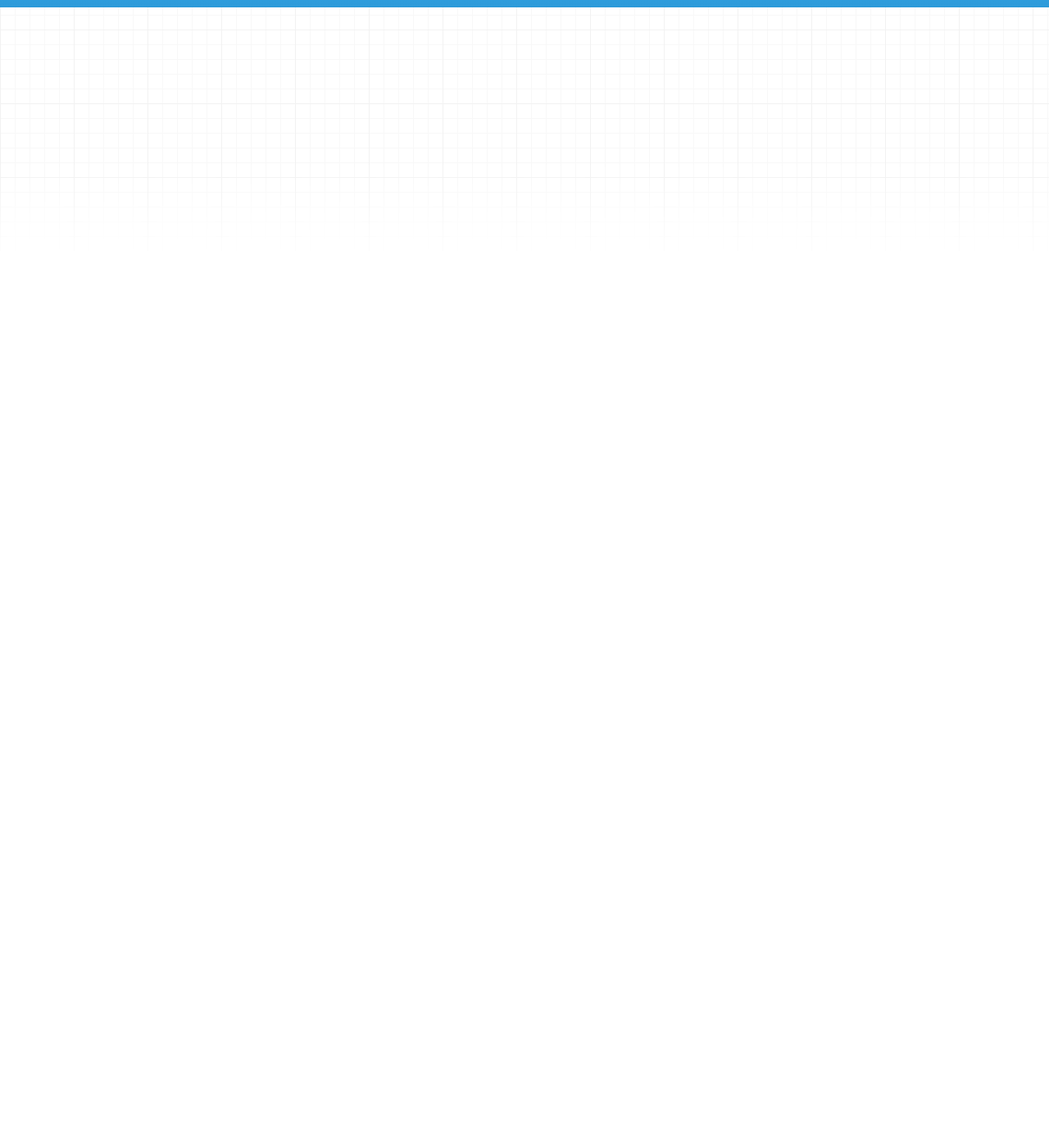
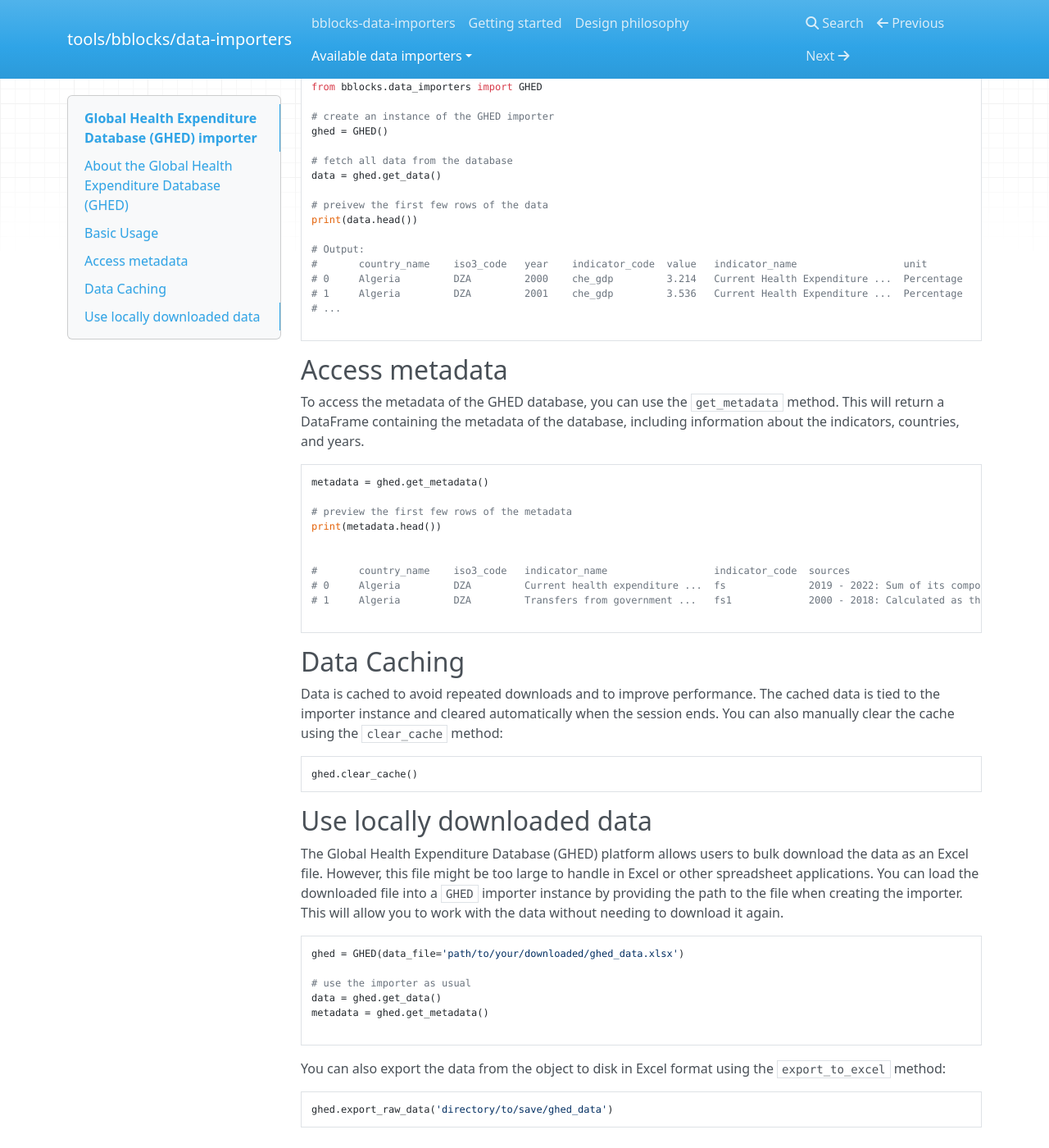
Before and after one commit to ONEcampaign/bblocks_data_importers, an MkDocs documentation site: the page built from docs/docs/importers/ghed.md, in a window 1280 px wide and 1400 px high, scrolled down 578 px. Shown: the whole window at 82% size. Built offline with MkDocs 1.6.1, drawn with Linux system fonts in a browser that asks for light colours; nearby versions of some CDN libraries; before the commit the page ends 900 px from its top, so only the background shows below that; some of the changed text lies outside the part shown.

Commit message:
build docs

````diff
--- a/docs/docs/importers/ghed.md
+++ b/docs/docs/importers/ghed.md
@@ -1,5 +1,92 @@
+from importlib.metadata import metadatafrom mkdocs.commands.gh_deploy import gh_deploy
+
 # Global Health Expenditure Database (GHED) importer
 
-!!! warning "Docs under construction"
+The `GHED` importer provides structured access to the Global Health Expenditure Database published and maintained
+by the World Health Organization (WHO).
 
-    The documentation for the GHED importer is currently under construction.
+## About the Global Health Expenditure Database (GHED)
+
+
+The Global Health Expenditure Database (GHED) provides comprehensive data on health expenditures across
+countries, allowing for detailed analysis and comparison of health spending patterns since 2000. The database
+contains detailed breakdowns of health expenditure including by health care functions,
+by diseases and conditions, spending for the under 5-year-old population, and spending by provider type, as well as
+capital investments.
+
+Visit the [GHED website](https://apps.who.int/nha/database) for more information.
+
+## Basic Usage
+
+To start using the importer, instantiate the importer and use the get_data method to fetch all the data in
+the database
+
+```py
+from bblocks.data_importers import GHED
+
+# create an instance of the GHED importer
+ghed = GHED()
+
+# fetch all data from the database
+data = ghed.get_data()
+
+# preivew the first few rows of the data
+print(data.head())
+
+# Output:
+#       country_name	iso3_code	year	indicator_code	value	indicator_name	                unit
+# 0	    Algeria	        DZA	        2000	che_gdp	        3.214	Current Health Expenditure ...	Percentage
+# 1	    Algeria	        DZA	        2001	che_gdp	        3.536	Current Health Expenditure ...	Percentage
+# ...
+
+```
+
+## Access metadata
+
+To access the metadata of the GHED database, you can use the `get_metadata` method. This will return a DataFrame
+containing the metadata of the database, including information about the indicators, countries, and years.
+
+```py
+metadata = ghed.get_metadata()
+
+# preview the first few rows of the metadata
+print(metadata.head())
+
+
+#	    country_name	iso3_code	indicator_name	                indicator_code	sources		                                data_type	                ....
+# 0	    Algeria	        DZA	        Current health expenditure ... 	fs	            2019 - 2022: Sum of its components ...		2019 - 2022: Derived ...
+# 1	    Algeria	        DZA	        Transfers from government ...	fs1	            2000 - 2018: Calculated as the ...          2000 - 2018: Estimated...
+
+```
+
+## Data Caching
+
+Data is cached to avoid repeated downloads and to improve performance. The cached data is tied to the importer
+instance and cleared automatically when the session ends. You can also manually clear the cache
+using the `clear_cache` method:
+
+```py
+ghed.clear_cache()
+```
+
+## Use locally downloaded data
+
+The Global Health Expenditure Database (GHED) platform allows users to bulk download the data as an Excel file. However,
+this file might be too large to handle in Excel or other spreadsheet applications. You can load the downloaded file
+into a `GHED` importer instance by providing the path to the file when creating the importer. This will allow you
+to work with the data without needing to download it again.
+
+```py
+ghed = GHED(data_file='path/to/your/downloaded/ghed_data.xlsx')
+
+# use the importer as usual
+data = ghed.get_data()
+metadata = ghed.get_metadata()
+
+```
+
+You can also export the data from the object to disk in Excel format using the `export_to_excel` method:
+
+```py
+ghed.export_raw_data('directory/to/save/ghed_data')
+```
````
